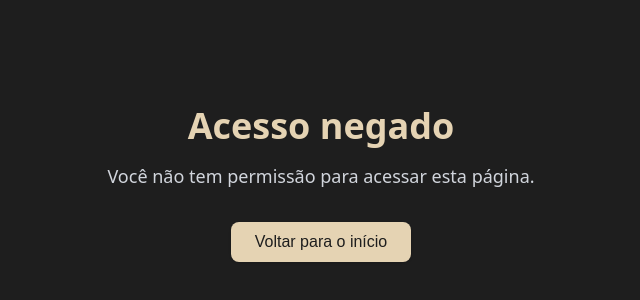
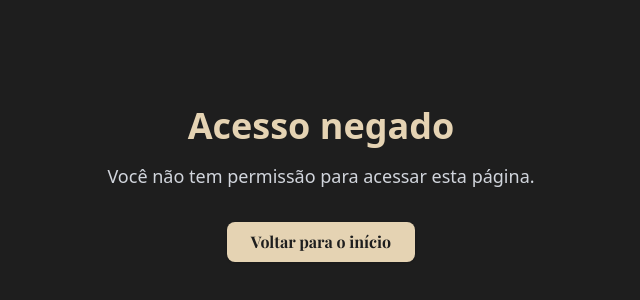
Before and after one commit to Yggdrae/ars-pi4sem, a Next.js app: page /unauthorized in a window 1280 px wide. Shown: the part 216-516 px from the top of the page, without its empty margins (319-959 px from the left). Built offline with nearby package versions, Linux system fonts and the light colour scheme; no server answers.

Commit message:
refactor: alterações nas variantes do botão

```diff
--- a/src/app/globals.css
+++ b/src/app/globals.css
@@ -1,7 +1,12 @@
 @import "tailwindcss";
 
 @theme {
-  --font-family-heading: var(--font-cinzel), serif;
+  /* Font Families */
+  --font-family-heading: "Arial", sans-serif;
+  --font-family-text: "Roboto Flex", sans-serif;
+  --font-family-mono: "Fira Code", monospace;
+
+  --font-family-heading: var(--font-playfair-display), serif;
   --font-family-text: var(--font-inter), sans-serif;
 
   /* Placeholder Colors */
@@ -133,11 +138,6 @@
   /* Font Sizes */
   --font-size-2xs: 0.625rem;
 
-  /* Font Families */
-  --font-family-heading: "Arial", sans-serif;
-  --font-family-text: "Roboto Flex", sans-serif;
-  --font-family-mono: "Fira Code", monospace;
-
   /* Box Shadows */
   --shadow-raise-default: 0 14px 26px -12px rgba(223, 223, 223, 42%),
     0 4px 23px 0 rgba(0, 0, 0, 12%), 0 8px 10px -5px rgba(223, 223, 223, 20%);
--- a/src/app/layout.tsx
+++ b/src/app/layout.tsx
@@ -1,5 +1,5 @@
 import type { Metadata } from "next";
-import { Inter, Cinzel } from "next/font/google";
+import { Inter, Playfair_Display } from "next/font/google";
 import "./globals.css";
 import { AuthProvider } from "@/context/authContext";
 import { ToastProvider } from "@/context/ToastContext";
@@ -14,10 +14,10 @@ const inter = Inter({
   variable: "--font-inter",
 });
 
-const cinzel = Cinzel({
+const cinzel = Playfair_Display({
   subsets: ["latin"],
   weight: ["700", "800"],
-  variable: "--font-cinzel",
+  variable: "--font-playfair-display",
 });
 
 export default function RootLayout({
--- a/src/components/Button.tsx
+++ b/src/components/Button.tsx
@@ -37,9 +37,10 @@ const Button = ({
   };
 
   const sizeStyles = {
-    sm: "py-2 px-4 text-sm",
-    md: "py-3 px-6 text-base",
-    lg: "py-4 px-8 text-lg",
+    sm: "h-[32px] px-3 text-[14px]",
+    md: "h-[40px] px-4 text-[16px]",
+    lg: "h-[48px] px-5 text-[18px]",
+    xl: "h-[56px] px-6 text-[16px]",
   };
 
   return (
--- a/src/components/perfil/tabs/HistoricoTab.tsx
+++ b/src/components/perfil/tabs/HistoricoTab.tsx
@@ -88,12 +88,15 @@ export const HistoricoTab = () => {
 
     const hour = 1000 * 60 * 60;
 
-    if(dataReserva - diaHoraDeHoje < hour) {
-      showToast("Reserva deve ser cancelada com no minimo 1 hora de antecedência", "error");
+    if (dataReserva - diaHoraDeHoje < hour) {
+      showToast(
+        "Reserva deve ser cancelada com no minimo 1 hora de antecedência",
+        "error"
+      );
       return false;
     }
     return true;
-  }
+  };
 
   const actions = [
     {
@@ -121,13 +124,10 @@ export const HistoricoTab = () => {
           if (reserva.id === row.id) return reserva;
         });
         if (reserva && reserva!.status === "Cancelada") {
-          showToast(
-            "Reserva já foi cancelada",
-            "error",
-          );
+          showToast("Reserva já foi cancelada", "error");
           return;
         }
-        if(!verificaHora(reserva!)) return;
+        if (!verificaHora(reserva!)) return;
         setReservaSelecionada(reserva ? reserva : undefined);
         setModalTipo("cancelar");
       },
@@ -186,7 +186,13 @@ export const HistoricoTab = () => {
 
   return (
     <VStack className="gap-8 mt-6">
-      <FlexTable data={historico} columns={colunas} actions={actions} />
+      {historico.length > 0 && (
+        <FlexTable data={historico} columns={colunas} actions={actions} />
+      )}
+
+      {historico.length === 0 && (
+        <Text className="text-center text-content-ternary">Nenhuma reserva encontrada</Text>
+      )}
 
       <Modal
         isOpen={modalTipo !== undefined && reservaSelecionada !== undefined}
@@ -241,7 +247,8 @@ export const HistoricoTab = () => {
             </Text>
             {reservaSelecionada.status === "Cancelada" && (
               <Text>
-                <strong>Motivo Cancelamento:</strong> {reservaSelecionada.motivoCancelamento}
+                <strong>Motivo Cancelamento:</strong>{" "}
+                {reservaSelecionada.motivoCancelamento}
               </Text>
             )}
             {modalTipo === "cancelar" && (
```
